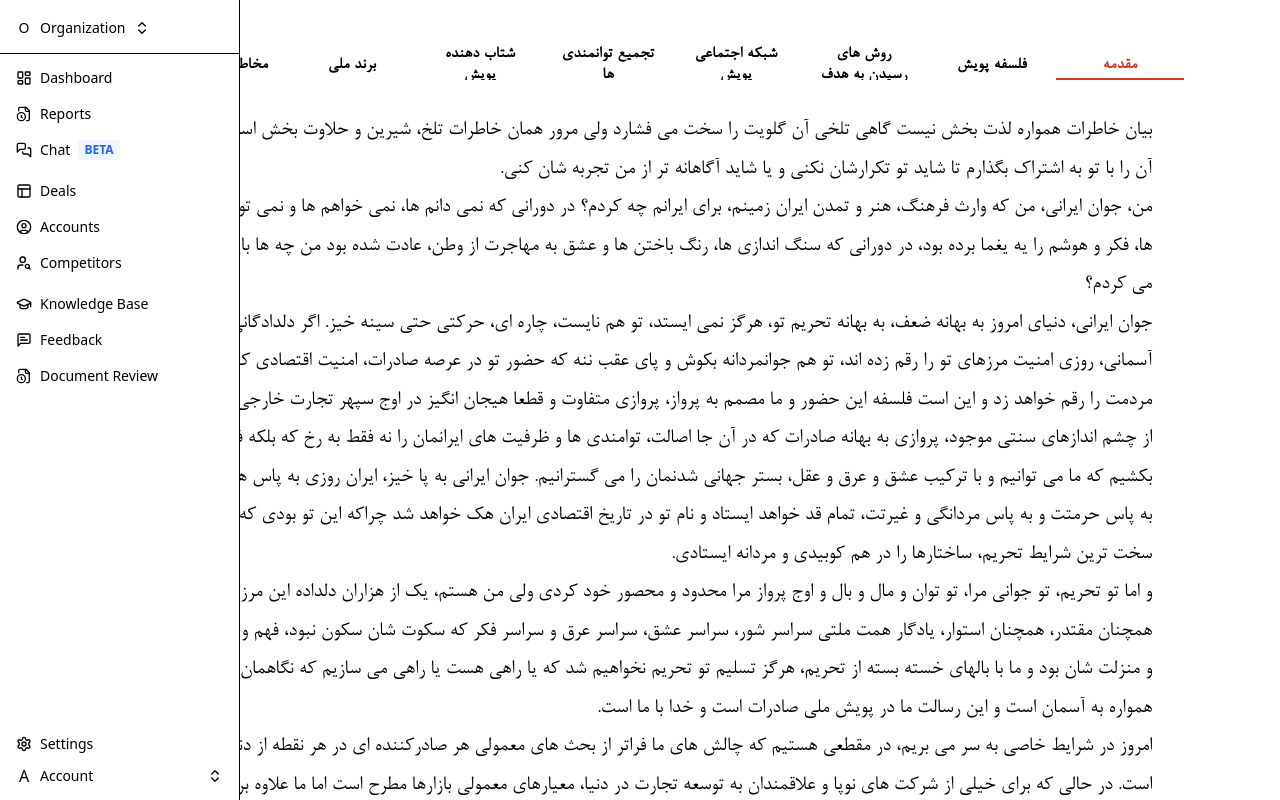
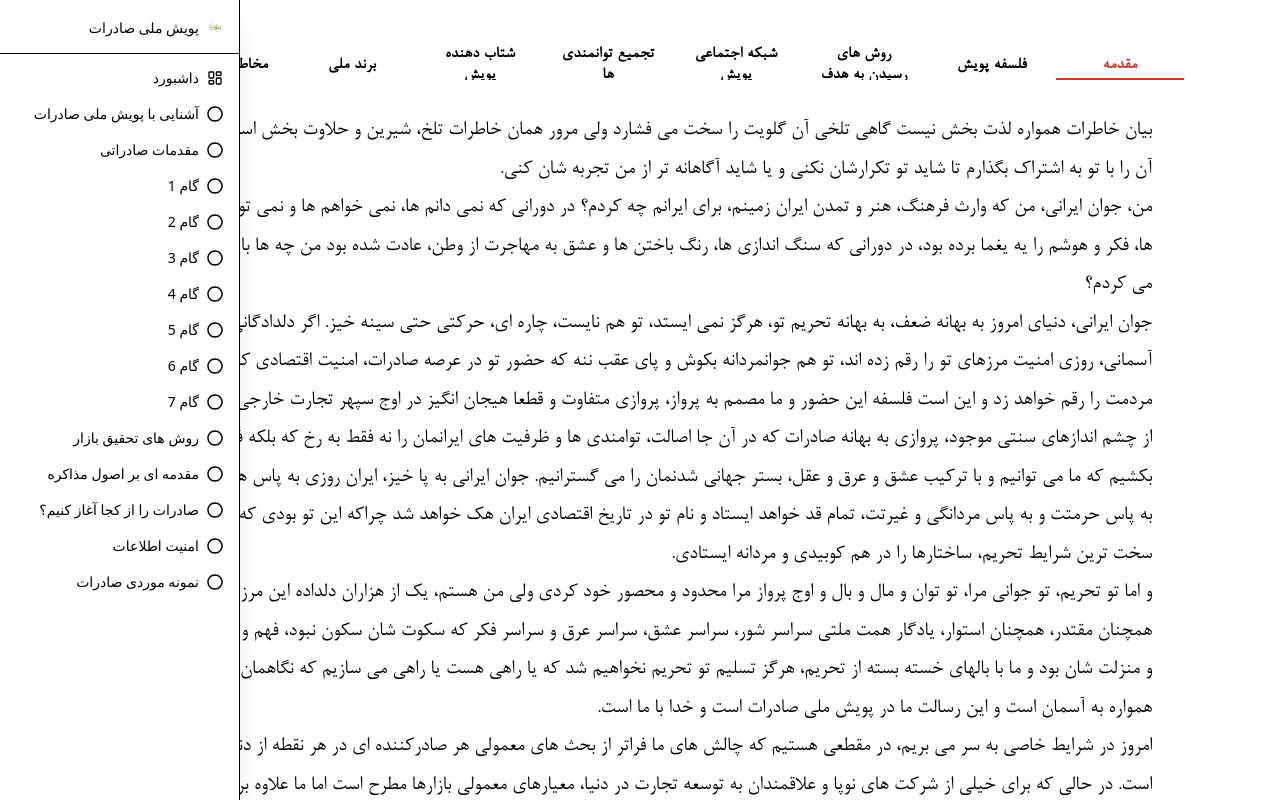
Before and after one commit to alisinasoltani/export_campaign, a Next.js app: page /levels in a window 1280 px wide. Built offline with nearby package versions, Linux system fonts and the light colour scheme.

Commit message:
ui: changed sidebar sections to match export campaign levels

```diff
--- a/package.json
+++ b/package.json
@@ -27,6 +27,7 @@
     "next-auth": "^5.0.0-beta.25",
     "react": "^19.0.0",
     "react-dom": "^19.0.0",
+    "react-icons": "^5.5.0",
     "swiper": "^11.2.4",
     "tailwind-merge": "^3.0.1",
     "tailwindcss-animate": "^1.0.7"
--- a/src/components/ui/sidebar.tsx
+++ b/src/components/ui/sidebar.tsx
@@ -3,7 +3,7 @@
 import { cn } from "@/lib/utils";
 import { ScrollArea } from "@/components/ui/scroll-area";
 import { motion } from "framer-motion";
-import { Badge } from "@/components/ui/badge"
+import { Badge } from "@/components/ui/badge";
 import {
   Blocks,
   ChevronsUpDown,
@@ -21,7 +21,8 @@ import {
   UserSearch,
 } from "lucide-react";
 import Image from "next/image";
-import { Avatar, AvatarFallback } from "@/components/ui/avatar"
+import logo from "@/../public/logo.png";
+import { Avatar, AvatarFallback } from "@/components/ui/avatar";
 import Link from "next/link";
 import { usePathname } from "next/navigation";
 import { useState } from "react";
@@ -34,7 +35,7 @@ import {
   DropdownMenuTrigger,
 } from "@/components/ui/dropdown-menu";
 import { Separator } from "@/components/ui/separator";
-import { Skeleton } from "@/components/ui/skeleton"
+import { FaRegCircle } from "react-icons/fa";
 
 const sidebarVariants = {
   open: {
@@ -87,7 +88,7 @@ export function SessionNavBar() {
   return (
     <motion.div
       className={cn(
-        "sidebar fixed left-0 z-40 h-full shrink-0 border-r fixed",
+        "sidebar fixed left-0 z-40 h-full shrink-0 border-r shadow-xl",
       )}
       initial={isCollapsed ? "closed" : "open"}
       animate={isCollapsed ? "closed" : "open"}
@@ -98,71 +99,33 @@ export function SessionNavBar() {
     >
       <motion.div
         className={`relative z-40 flex text-muted-foreground h-full shrink-0 flex-col bg-white dark:bg-black transition-all`}
-        variants={contentVariants}
-      >
+        variants={contentVariants} style={{ direction: 'rtl' }}>
         <motion.ul variants={staggerVariants} className="flex h-full flex-col">
           <div className="flex grow flex-col items-center">
             <div className="flex h-[54px] w-full shrink-0  border-b p-2">
               <div className=" mt-[1.5px] flex w-full">
-                <DropdownMenu modal={false}>
-                  <DropdownMenuTrigger className="w-full" asChild>
-                    <Button
-                      variant="ghost"
-                      size="sm"
-                      className="flex w-fit items-center gap-2  px-2"
-                    >
+                <Button variant="ghost" size="sm" className="flex w-fit items-center gap-2 px-2">
                   <Avatar className='rounded size-4'>
-                        <AvatarFallback>O</AvatarFallback>
+                    <AvatarFallback>
+                      <Image src={logo} alt="Export Campaign Logo" />
+                    </AvatarFallback>
                   </Avatar>
-                      <motion.li
-                        variants={variants}
-                        className="flex w-fit items-center gap-2"
-                      >
+                  <motion.li variants={variants} className="flex w-fit items-center gap-2">
                     {!isCollapsed && (
                       <>
                         <p className="text-sm font-medium  ">
-                              {"Organization"}
+                          {"پویش ملی صادرات"}
                         </p>
-                            <ChevronsUpDown className="h-4 w-4 text-muted-foreground/50" />
                       </>
                     )}
                   </motion.li>
                 </Button>
-                  </DropdownMenuTrigger>
-                  <DropdownMenuContent align="start">
-                    <DropdownMenuItem
-                      asChild
-                      className="flex items-center gap-2"
-                    >
-                      <Link href="/settings/members">
-                        <UserCog className="h-4 w-4" /> Manage members
-                      </Link>
-                    </DropdownMenuItem>{" "}
-                    <DropdownMenuItem
-                      asChild
-                      className="flex items-center gap-2"
-                    >
-                      <Link href="/settings/integrations">
-                        <Blocks className="h-4 w-4" /> Integrations
-                      </Link>
-                    </DropdownMenuItem>
-                    <DropdownMenuItem asChild>
-                      <Link
-                        href="/select-org"
-                        className="flex items-center gap-2"
-                      >
-                        <Plus className="h-4 w-4" />
-                        Create or join an organization
-                      </Link>
-                    </DropdownMenuItem>
-                  </DropdownMenuContent>
-                </DropdownMenu>
               </div>
             </div>
 
             <div className=" flex h-full w-full flex-col">
               <div className="flex grow flex-col gap-4">
-                <ScrollArea className="h-16 grow p-2">
+                <ScrollArea className="h-16 grow p-2" style={{ direction: 'rtl' }}>
                   <div className={cn("flex w-full flex-col gap-1")}>
                     <Link
                       href="/dashboard"
@@ -170,12 +133,11 @@ export function SessionNavBar() {
                         "flex h-8 w-full flex-row items-center rounded-md px-2 py-1.5   transition hover:bg-muted hover:text-primary",
                         pathname?.includes("dashboard") &&
                           "bg-muted text-blue-600",
-                      )}
-                    >
+                      )}>
                       <LayoutDashboard className="h-4 w-4" />{" "}
                       <motion.li variants={variants}>
                         {!isCollapsed && (
-                          <p className="ml-2 text-sm font-medium">Dashboard</p>
+                          <p className="pr-2 text-sm font-medium">داشبورد</p>
                         )}
                       </motion.li>
                     </Link>
@@ -186,151 +148,270 @@ export function SessionNavBar() {
 
                         pathname?.includes("reports") &&
                           "bg-muted text-blue-600",
-                      )}
-                    >
-                      <FileClock className="h-4 w-4" />{" "}
+                      )}>
+                      <FaRegCircle className="h-4 w-4" />{" "}
                       <motion.li variants={variants}>
                         {!isCollapsed && (
                           <div className="flex items-center gap-2">
-                            <p className="ml-2 text-sm font-medium">Reports</p>
+                            <p className="pr-2 text-sm font-medium">
+                            آشنایی با پویش ملی صادرات
+                            </p>
                           </div>
                         )}
                       </motion.li>
                     </Link>
                     <Link
-                      href="/chat"
+                      href="/reports"
                       className={cn(
-                        "flex h-8 flex-row items-center rounded-md px-2 py-1.5 transition hover:bg-muted hover:text-primary",
-                        pathname?.includes("chat") && "bg-muted text-blue-600",
-                      )}
-                    >
-                      <MessagesSquare className="h-4 w-4" />
+                        "flex h-8 w-full flex-row items-center rounded-md px-2 py-1.5 transition hover:bg-muted hover:text-primary",
+
+                        pathname?.includes("reports") &&
+                          "bg-muted text-blue-600",
+                      )}>
+                      <FaRegCircle className="h-4 w-4" />{" "}
                       <motion.li variants={variants}>
                         {!isCollapsed && (
-                          <div className="ml-2 flex items-center  gap-2">
-                            <p className="text-sm font-medium">Chat</p>
-                            <Badge
+                          <div className="flex items-center gap-2">
+                            <p className="pr-2 text-sm font-medium">
+                            مقدمات صادراتی
+                            </p>
+                          </div>
+                        )}
+                      </motion.li>
+                    </Link>
+                    <Link
+                      href="/reports"
                       className={cn(
-                                "flex h-fit w-fit items-center gap-1.5 rounded border-none bg-blue-50 px-1.5 text-blue-600 dark:bg-blue-700 dark:text-blue-300",
+                        "flex h-8 w-full flex-row items-center rounded-md px-2 py-1.5 transition hover:bg-muted hover:text-primary",
+
+                        pathname?.includes("reports") &&
+                          "bg-muted text-blue-600",
+                      )}>
+                      <FaRegCircle className="h-4 w-4" />{" "}
+                      <motion.li variants={variants}>
+                        {!isCollapsed && (
+                          <div className="flex items-center gap-2">
+                            <p className="pr-2 text-sm font-medium">
+                              گام 1
+                            </p>
+                          </div>
                         )}
-                              variant="outline"
-                            >
-                              BETA
-                            </Badge>
+                      </motion.li>
+                    </Link>
+                    <Link
+                      href="/reports"
+                      className={cn(
+                        "flex h-8 w-full flex-row items-center rounded-md px-2 py-1.5 transition hover:bg-muted hover:text-primary",
+
+                        pathname?.includes("reports") &&
+                          "bg-muted text-blue-600",
+                      )}>
+                      <FaRegCircle className="h-4 w-4" />{" "}
+                      <motion.li variants={variants}>
+                        {!isCollapsed && (
+                          <div className="flex items-center gap-2">
+                            <p className="pr-2 text-sm font-medium">
+                              گام 2
+                            </p>
+                          </div>
+                        )}
+                      </motion.li>
+                    </Link>
+                    <Link
+                      href="/reports"
+                      className={cn(
+                        "flex h-8 w-full flex-row items-center rounded-md px-2 py-1.5 transition hover:bg-muted hover:text-primary",
+
+                        pathname?.includes("reports") &&
+                          "bg-muted text-blue-600",
+                      )}>
+                      <FaRegCircle className="h-4 w-4" />{" "}
+                      <motion.li variants={variants}>
+                        {!isCollapsed && (
+                          <div className="flex items-center gap-2">
+                            <p className="pr-2 text-sm font-medium">
+                              گام 3
+                            </p>
+                          </div>
+                        )}
+                      </motion.li>
+                    </Link>
+                    <Link
+                      href="/reports"
+                      className={cn(
+                        "flex h-8 w-full flex-row items-center rounded-md px-2 py-1.5 transition hover:bg-muted hover:text-primary",
+
+                        pathname?.includes("reports") &&
+                          "bg-muted text-blue-600",
+                      )}>
+                      <FaRegCircle className="h-4 w-4" />{" "}
+                      <motion.li variants={variants}>
+                        {!isCollapsed && (
+                          <div className="flex items-center gap-2">
+                            <p className="pr-2 text-sm font-medium">
+                              گام 4
+                            </p>
+                          </div>
+                        )}
+                      </motion.li>
+                    </Link>
+                    <Link
+                      href="/reports"
+                      className={cn(
+                        "flex h-8 w-full flex-row items-center rounded-md px-2 py-1.5 transition hover:bg-muted hover:text-primary",
+
+                        pathname?.includes("reports") &&
+                          "bg-muted text-blue-600",
+                      )}>
+                      <FaRegCircle className="h-4 w-4" />{" "}
+                      <motion.li variants={variants}>
+                        {!isCollapsed && (
+                          <div className="flex items-center gap-2">
+                            <p className="pr-2 text-sm font-medium">
+                              گام 5
+                            </p>
+                          </div>
+                        )}
+                      </motion.li>
+                    </Link>
+                    <Link
+                      href="/reports"
+                      className={cn(
+                        "flex h-8 w-full flex-row items-center rounded-md px-2 py-1.5 transition hover:bg-muted hover:text-primary",
+
+                        pathname?.includes("reports") &&
+                          "bg-muted text-blue-600",
+                      )}>
+                      <FaRegCircle className="h-4 w-4" />{" "}
+                      <motion.li variants={variants}>
+                        {!isCollapsed && (
+                          <div className="flex items-center gap-2">
+                            <p className="pr-2 text-sm font-medium">
+                              گام 6
+                            </p>
+                          </div>
+                        )}
+                      </motion.li>
+                    </Link>
+                    <Link
+                      href="/reports"
+                      className={cn(
+                        "flex h-8 w-full flex-row items-center rounded-md px-2 py-1.5 transition hover:bg-muted hover:text-primary",
+
+                        pathname?.includes("reports") &&
+                          "bg-muted text-blue-600",
+                      )}>
+                      <FaRegCircle className="h-4 w-4" />{" "}
+                      <motion.li variants={variants}>
+                        {!isCollapsed && (
+                          <div className="flex items-center gap-2">
+                            <p className="pr-2 text-sm font-medium">
+                              گام 7
+                            </p>
+                          </div>
+                        )}
+                      </motion.li>
+                    </Link>
+                    <Link
+                      href="/reports"
+                      className={cn(
+                        "flex h-8 w-full flex-row items-center rounded-md px-2 py-1.5 transition hover:bg-muted hover:text-primary",
+
+                        pathname?.includes("reports") &&
+                          "bg-muted text-blue-600",
+                      )}>
+                      <FaRegCircle className="h-4 w-4" />{" "}
+                      <motion.li variants={variants}>
+                        {!isCollapsed && (
+                          <div className="flex items-center gap-2">
+                            <p className="pr-2 text-sm font-medium">
+                              روش های تحقیق بازار
+                            </p>
+                          </div>
+                        )}
+                      </motion.li>
+                    </Link>
+                    <Link
+                      href="/reports"
+                      className={cn(
+                        "flex h-8 w-full flex-row items-center rounded-md px-2 py-1.5 transition hover:bg-muted hover:text-primary",
+
+                        pathname?.includes("reports") &&
+                          "bg-muted text-blue-600",
+                      )}>
+                      <FaRegCircle className="h-4 w-4" />{" "}
+                      <motion.li variants={variants}>
+                        {!isCollapsed && (
+                          <div className="flex items-center gap-2">
+                            <p className="pr-2 text-sm font-medium">
+                              مقدمه ای بر اصول مذاکره
+                            </p>
+                          </div>
+                        )}
+                      </motion.li>
+                    </Link>
+                    <Link
+                      href="/reports"
+                      className={cn(
+                        "flex h-8 w-full flex-row items-center rounded-md px-2 py-1.5 transition hover:bg-muted hover:text-primary",
+
+                        pathname?.includes("reports") &&
+                          "bg-muted text-blue-600",
+                      )}>
+                      <FaRegCircle className="h-4 w-4" />{" "}
+                      <motion.li variants={variants}>
+                        {!isCollapsed && (
+                          <div className="flex items-center gap-2">
+                            <p className="pr-2 text-sm font-medium">
+                              صادرات را از کجا آغاز کنیم؟
+                            </p>
+                          </div>
+                        )}
+                      </motion.li>
+                    </Link>
+                    <Link
+                      href="/reports"
+                      className={cn(
+                        "flex h-8 w-full flex-row items-center rounded-md px-2 py-1.5 transition hover:bg-muted hover:text-primary",
+
+                        pathname?.includes("reports") &&
+                          "bg-muted text-blue-600",
+                      )}>
+                      <FaRegCircle className="h-4 w-4" />{" "}
+                      <motion.li variants={variants}>
+                        {!isCollapsed && (
+                          <div className="flex items-center gap-2">
+                            <p className="pr-2 text-sm font-medium">
+                              امنیت اطلاعات
+                            </p>
+                          </div>
+                        )}
+                      </motion.li>
+                    </Link>
+                    <Link
+                      href="/reports"
+                      className={cn(
+                        "flex h-8 w-full flex-row items-center rounded-md px-2 py-1.5 transition hover:bg-muted hover:text-primary",
+                        pathname?.includes("reports") &&
+                          "bg-muted text-blue-600",
+                      )}>
+                      <FaRegCircle className="h-4 w-4" />{" "}
+                      <motion.li variants={variants}>
+                        {!isCollapsed && (
+                          <div className="flex items-center gap-2">
+                            <p className="pr-2 text-sm font-medium">
+                              نمونه موردی صادرات
+                            </p>
                           </div>
                         )}
                       </motion.li>
                     </Link>
                     <Separator className="w-full" />
-                    <Link
-                      href="/deals"
-                      className={cn(
-                        "flex h-8 w-full flex-row items-center rounded-md px-2 py-1.5   transition hover:bg-muted hover:text-primary",
-
-                        pathname?.includes("deals") && "bg-muted text-blue-600",
-                      )}
-                    >
-                      <Layout className="h-4 w-4" />{" "}
-                      <motion.li variants={variants}>
-                        {!isCollapsed && (
-                          <p className="ml-2 text-sm font-medium">Deals</p>
-                        )}
-                      </motion.li>
-                    </Link>
-                    <Link
-                      href="/accounts"
-                      className={cn(
-                        "flex h-8 w-full flex-row items-center rounded-md px-2 py-1.5   transition hover:bg-muted hover:text-primary",
-
-                        pathname?.includes("accounts") &&
-                          "bg-muted text-blue-600",
-                      )}
-                    >
-                      <UserCircle className="h-4 w-4" />{" "}
-                      <motion.li variants={variants}>
-                        {!isCollapsed && (
-                          <p className="ml-2 text-sm font-medium">Accounts</p>
-                        )}
-                      </motion.li>
-                    </Link>
-                    <Link
-                      href="/competitors"
-                      className={cn(
-                        "flex h-8 w-full flex-row items-center rounded-md px-2 py-1.5   transition hover:bg-muted hover:text-primary",
-
-                        pathname?.includes("competitors") &&
-                          "bg-muted text-blue-600",
-                      )}
-                    >
-                      <UserSearch className="h-4 w-4" />
-                      <motion.li variants={variants}>
-                        {!isCollapsed && (
-                          <p className="ml-2 text-sm font-medium">
-                            Competitors
-                          </p>
-                        )}
-                      </motion.li>
-                    </Link>
-                    <Separator className="w-full" />
-                    <Link
-                      href="/library/knowledge"
-                      className={cn(
-                        "flex h-8 w-full flex-row items-center rounded-md px-2 py-1.5   transition hover:bg-muted hover:text-primary",
-
-                        pathname?.includes("library") &&
-                          "bg-muted text-blue-600",
-                      )}
-                    >
-                      <GraduationCap className="h-4 w-4" />{" "}
-                      <motion.li variants={variants}>
-                        {!isCollapsed && (
-                          <p className="ml-2 text-sm font-medium">
-                            Knowledge Base
-                          </p>
-                        )}
-                      </motion.li>
-                    </Link>
-                    <Link
-                      href="/feedback"
-                      className={cn(
-                        "flex h-8 w-full flex-row items-center rounded-md px-2 py-1.5   transition hover:bg-muted hover:text-primary",
-                        pathname?.includes("feedback") &&
-                          "bg-muted text-blue-600",
-                      )}
-                    >
-                      <MessageSquareText className="h-4 w-4" />{" "}
-                      <motion.li variants={variants}>
-                        {!isCollapsed && (
-                          <p className="ml-2 text-sm font-medium">Feedback</p>
-                        )}
-                      </motion.li>
-                    </Link>
-                    <Link
-                      href="/review"
-                      className={cn(
-                        "flex h-8 w-full flex-row items-center rounded-md px-2 py-1.5   transition hover:bg-muted hover:text-primary",
-
-                        pathname?.includes("review") &&
-                          "bg-muted text-blue-600",
-                      )}
-                    >
-                      <FileClock className="h-4 w-4" />{" "}
-                      <motion.li variants={variants}>
-                        {!isCollapsed && (
-                          <p className="ml-2 text-sm font-medium">
-                            Document Review
-                          </p>
-                        )}
-                      </motion.li>
-                    </Link>
                   </div>
                 </ScrollArea>
               </div>
-              <div className="flex flex-col p-2">
-                <Link
-                  href="/settings/integrations"
-                  className="mt-auto flex h-8 w-full flex-row items-center rounded-md px-2 py-1.5   transition hover:bg-muted hover:text-primary"
-                >
+              {/* <div className="flex flex-col p-2">
+                <Link href="/settings/integrations" className="mt-auto flex h-8 w-full flex-row items-center rounded-md px-2 py-1.5   transition hover:bg-muted hover:text-primary">
                   <Settings className="h-4 w-4 shrink-0" />{" "}
                   <motion.li variants={variants}>
                     {!isCollapsed && (
@@ -393,7 +474,7 @@ export function SessionNavBar() {
                     </DropdownMenuContent>
                   </DropdownMenu>
                 </div>
-              </div>
+              </div> */}
             </div>
           </div>
         </motion.ul>
```
Also changed, not shown: 1 other file (tests, documents, lock files or other folders). Lines whose indentation alone changed are shown as unchanged.
